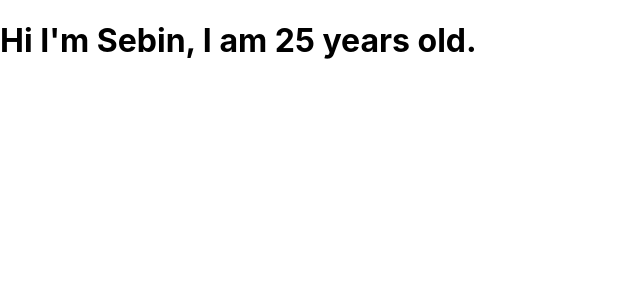
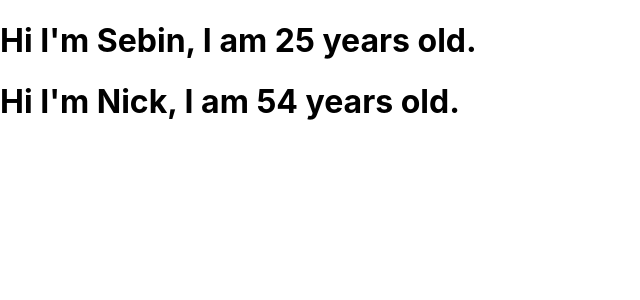
Before and after one commit to Mission-Ready/learning-git-merge-pr-temp, a React (Create React App) app: page / in a window 1280 px wide. Shown: the top 300 px of the page, without its empty margins (0-640 px from the left). Built offline with nearby package versions, Linux system fonts and the light colour scheme.

Commit message:
Nick code add

```diff
--- a/src/App.js
+++ b/src/App.js
@@ -4,6 +4,7 @@ function App() {
   return (
     <>
       <Person name="Sebin" age="25"></Person>
+      <Person name="Nick" age="54"></Person>
     </>
   );
 }
```
